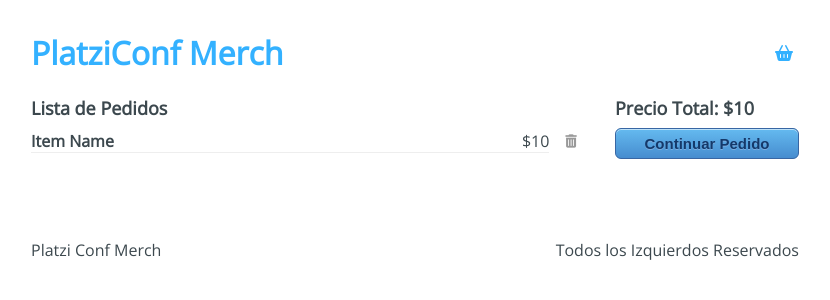
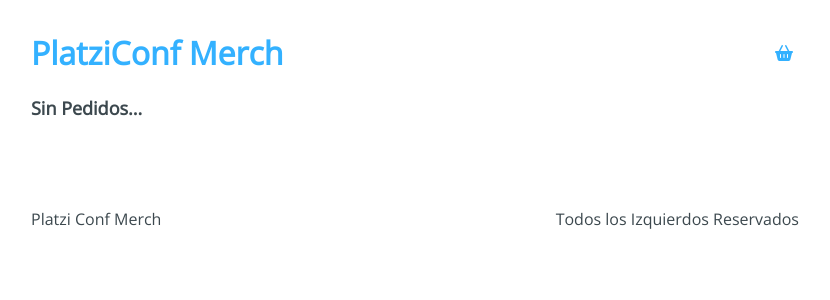
Before and after one commit to Traka-Dev/PlatziConfMerch, a React app: page /checkout in a window 1280 px wide. Shown: the top 300 px of the page, without its empty margins (225-1055 px from the left). Built offline with nearby package versions, Linux system fonts and the light colour scheme.

Commit message:
[ADD] products logic

```diff
--- a/src/components/Header.jsx
+++ b/src/components/Header.jsx
@@ -1,8 +1,12 @@
-import React from 'react'
+import React, { useContext } from 'react'
 import { Link } from 'react-router-dom'
+import { AppContext } from '../context/AppContext'
 import '../styles/componets/Header.css'
 
 export const Header = () => {
+    const { state } = useContext(AppContext)
+    const { cart } = state
+
     return (
         <div className='Header'>
             <Link to="/">
@@ -12,6 +16,7 @@
                 <Link to="/checkout">
                     <i className='fas fa-shopping-basket'></i>
                 </Link>
+                {cart.length > 0 && <div className='Header-alert'>{cart.length}</div>}
             </div>
         </div>
     )
--- a/src/components/Product.jsx
+++ b/src/components/Product.jsx
@@ -1,6 +1,6 @@
 import React from 'react'
 
-export const Product = ({ product }) => {
+export const Product = ({ product, handleClick }) => {
 
     return (
         <div className="Products-item">
@@ -12,7 +12,7 @@
                 </h2>
                 <p>{product.description}</p>
             </div>
-            <button type='button'>Comprar</button>
+            <button type='button' onClick={handleClick(product)}>Comprar</button>
         </div>
     )
 }
--- a/src/components/Products.jsx
+++ b/src/components/Products.jsx
@@ -1,14 +1,22 @@
-import React from 'react'
+import React, { useContext } from 'react'
 import { Product } from './Product'
+import { AppContext } from '../context/AppContext'
 import '../styles/componets/Products.css'
 
-export const Products = ({ products }) => {
+export const Products = () => {
+
+    const { state, addToCart } = useContext(AppContext);
+    const { products } = state
+
+    const handleAddToCart = (product) => () => {
+        addToCart(product)
+    }
 
     return (
         <div className="Products">
             <div className="Products-items">
                 {products.map(product => (
-                    <Product key={product.id} product={product} />
+                    <Product key={product.id} product={product} handleClick={handleAddToCart} />
                 ))}
             </div>
         </div>
--- a/src/containers/Checkout.jsx
+++ b/src/containers/Checkout.jsx
@@ -1,29 +1,54 @@
-import React from 'react'
+import React, { useContext } from 'react'
 import { Link } from 'react-router-dom'
+import { AppContext } from '../context/AppContext'
 import '../styles/componets/Checkout.css'
 
 const Checkout = () => {
+    const { state, removeFromCart } = useContext(AppContext)
+    const { cart } = state
+
+    const handleRemove = product => () => {
+        removeFromCart(product)
+    }
+
+    const handleSumTotal = () => {
+        const reducer = (acc, current) => acc + current.price
+        const sum = cart.reduce(reducer, 0)
+        return sum
+    }
+
     return (
         <div className="Checkout">
             <div className="Checkout-content">
-                <h3>Lista de Pedidos</h3>
-                <div className="Checkout-item">
+                {cart.length > 0 ?
+                    <h3>Lista de Pedidos:</h3> :
+                    <h3>Sin Pedidos...</h3>
+                }
+                {cart.map(item =>
+                (
+                    <div className="Checkout-item" >
                         <div className="Checkout-element">
-                        <h4>Item Name</h4>
-                        <span>$10</span>
+                            <h4>{item.title} hola</h4>
+                            <span>${item.price}</span>
                         </div>
-                    <button type='button'>
+                        <button type='button' onClick={handleRemove(item)}>
                             <i className="fas fa-trash-alt"></i>
                         </button>
                     </div>
+                )
+                )}
             </div>
+            {
+                cart.length > 0 && (
                     <div className="Checkout-sidebar">
-                <h3>Precio Total: $10</h3>
+                        <h3>{`Precio Total: $${handleSumTotal()}`}</h3>
                         <Link to="/Checkout/Information">
                             <button type='button'>Continuar Pedido</button>
                         </Link>
                     </div>
-        </div>
+                )
+            }
+        </div >
     )
 }
 
```
Lines whose indentation alone changed are shown as unchanged.
